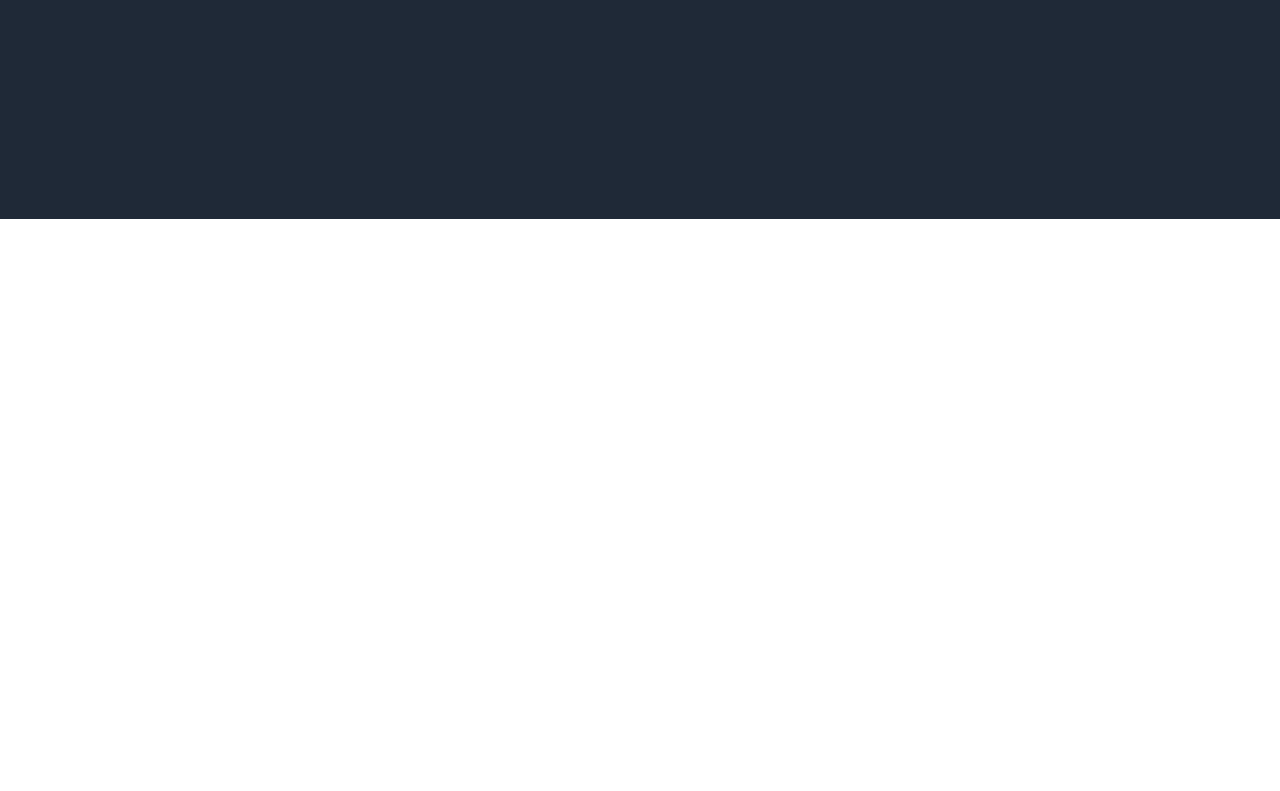
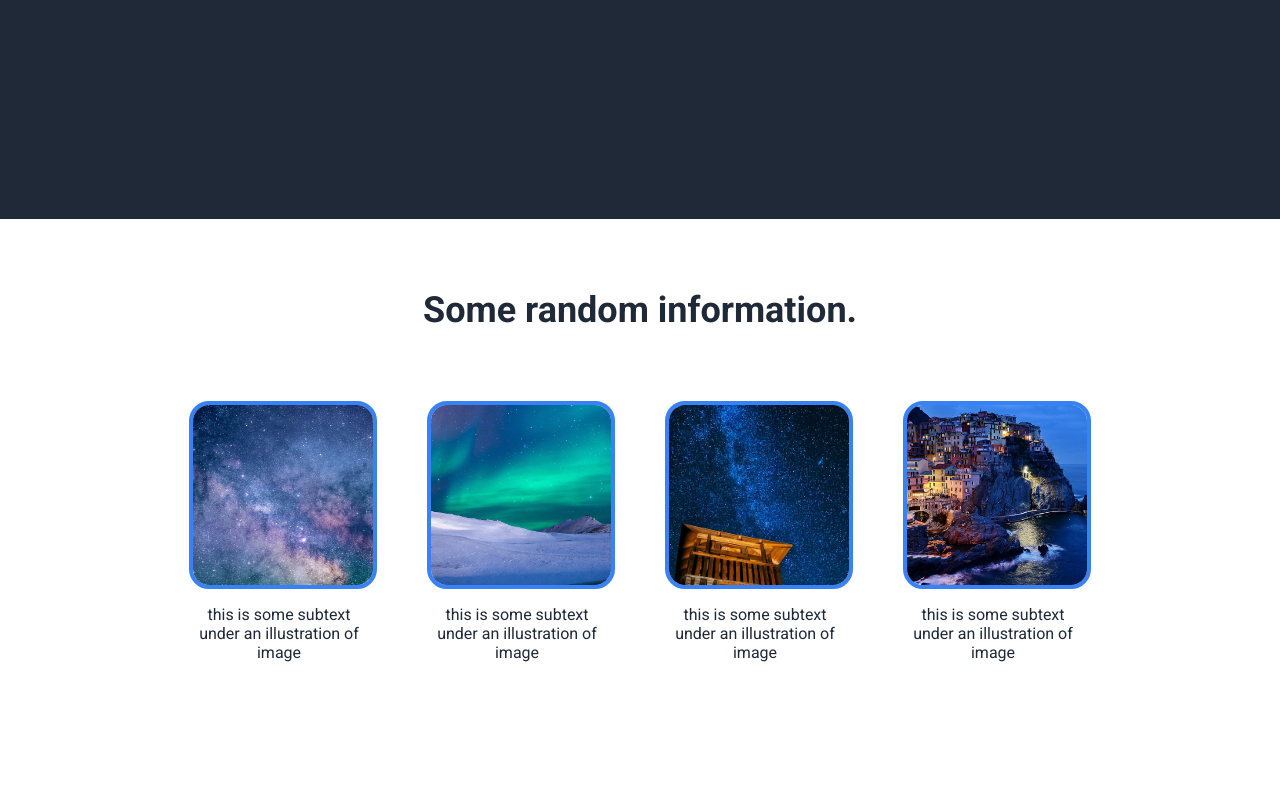
Before and after one commit to Aranv-viswas/odin-landing-page, a plain HTML site: page index.html in a window 1280 px wide. Shown: the part 581-1372 px from the top of the page. Before the commit the page ends 800 px from the top, so only its background shows below. Drawn offline with Linux system fonts and the light colour scheme.

Commit message:
Complete information section

```diff
--- a/index.html
+++ b/index.html
@@ -31,7 +31,25 @@
   </header>
 
   <main>
-
+    <h1>Some random information.</h1>
+    <div class="info-boxes">
+      <div class="box-text">
+        <div class="box"><img src="image/astronomy-g0abb1cd47_1280.jpg" alt=""></div>
+        <p>this is some subtext under an illustration of image</p>
+      </div>
+      <div class="box-text">
+        <div class="box"><img src="image/aurora-g9e69f9c33_1280.jpg" alt=""></div>
+        <p>this is some subtext under an illustration of image</p>
+      </div>
+      <div class="box-text">
+        <div class="box"><img src="image/sky-4576072_1280.jpg" alt=""></div>
+        <p>this is some subtext under an illustration of image</p>
+      </div>
+      <div class="box-text">
+        <div class="box"><img src="image/village-g65cc86749_1280.jpg" alt=""></div>
+        <p>this is some subtext under an illustration of image</p>
+      </div>
+    </div>
   </main>
 
   <article>
--- a/style.css
+++ b/style.css
@@ -73,3 +73,42 @@ header {
 .hero-image img{
   width: 520px;
 }
+
+/* main */
+main {
+  height: 100vh;
+  background: #FFF;
+  display: flex;
+  flex-direction: column;
+  align-items: center;
+}
+h1 {
+  font-size: 36px;
+  font-weight: 1000;
+  color: #1F2937;
+  margin: 70px 0;
+}
+.box {
+  border: 4px solid #3882F6;
+  width: 180px;
+  height: 180px;
+  border-radius: 20px;
+  overflow: hidden;
+}
+.info-boxes {
+  display: flex;
+  gap: 50px;
+}
+.box-text p {
+  width: 180px;
+  text-align: center;
+  color: #1F2937
+}
+.box img {
+  width: 110%;
+  scale: 1.9;
+  transition: .5s;
+}
+.box img:hover {
+  scale: 2.1;
+}
```
Also changed, not shown: image/astronomy-g0abb1cd47_1280.jpg (added), image/aurora-g9e69f9c33_1280.jpg (added), image/sky-4576072_1280.jpg (added), image/village-g65cc86749_1280.jpg (added).
